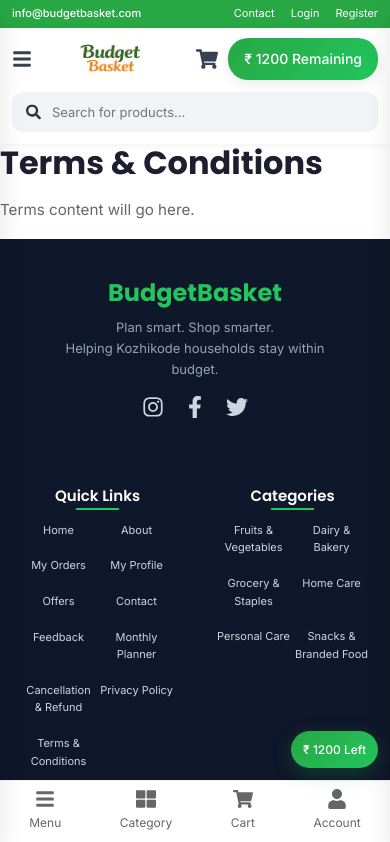
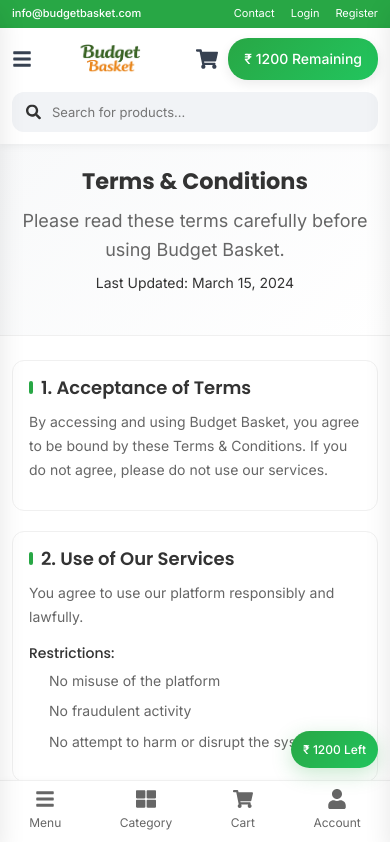
Before and after one commit to vyshnavs0003-sys/budgetbasket-pro-v2, a React (Vite) app: page /terms in a window 390 px wide. Shown: the top 842 px of the page. Built offline with nearby package versions, Linux system fonts and the light colour scheme.

Commit message:
feat: enhance Terms and Conditions Page with real content and edit typo error in product image name

```diff
--- /dev/null
+++ b/src/pages/Terms.css
@@ -0,0 +1,167 @@
+/* Terms.css */
+.terms-page {
+  background: var(--white);
+}
+
+
+/* Hero section */
+.app-hero {
+  background: linear-gradient(
+    135deg,
+    var(--bg-light) 0%,
+    var(--white) 100%
+  );
+  border-bottom: 1px solid var(--border-light);
+}
+
+.app-heading {
+  font-size: var(--text-3xl);
+  font-weight: var(--font-bold);
+  color: var(--text-main);
+  margin-bottom: var(--space-3);
+}
+
+.app-subtext {
+  color: var(--text-secondary);
+  font-size: var(--text-md);
+  margin-bottom: var(--space-2);
+}
+
+.app-meta {
+  font-size: var(--text-sm);
+  color: var(--text-muted);
+}
+
+
+/* Section Card */
+.terms-section {
+  margin-bottom: var(--space-6);
+}
+
+.app-card {
+  background: var(--white);
+  border: 1px solid var(--border-light);
+  border-radius: var(--radius-lg);
+  padding: var(--space-6);
+  transition: all 0.3s ease;
+}
+
+.app-card:hover {
+  transform: translateY(-4px);
+  box-shadow: var(--shadow-md);
+  border-color: var(--primary);
+}
+
+
+/* Headings */
+.terms-section h2 {
+  font-size: var(--text-lg);
+  font-weight: var(--font-semibold);
+  color: var(--text-main);
+  margin-bottom: var(--space-3);
+  position: relative;
+  padding-left: var(--space-4);
+}
+
+.terms-section h2::before {
+  content: '';
+  position: absolute;
+  left: 0;
+  top: 4px;
+  bottom: 4px;
+  width: 4px;
+  background: var(--primary);
+  border-radius: var(--radius-sm);
+}
+
+/* Sub-headings */
+.terms-section h3 {
+  font-size: var(--text-md);
+  font-weight: var(--font-medium);
+  color: var(--text-main);
+  margin-top: var(--space-4);
+  margin-bottom: var(--space-2);
+}
+
+
+/* Text content */
+.terms-section p {
+  color: var(--text-secondary);
+  font-size: var(--text-md);
+  line-height: 1.7;
+  margin-bottom: var(--space-3);
+}
+
+/* Lists */
+.terms-section ul {
+  padding-left: var(--space-5);
+  margin-bottom: var(--space-3);
+}
+
+.terms-section li {
+  color: var(--text-secondary);
+  font-size: var(--text-md);
+  line-height: 1.6;
+  margin-bottom: var(--space-2);
+}
+
+
+/* Contact card */
+.app-contact-card {
+  background: var(--bg-light);
+  border-left: 4px solid var(--primary);
+  border-radius: var(--radius-md);
+  padding: var(--space-4);
+  margin-top: var(--space-3);
+}
+
+.app-contact-card p {
+  margin-bottom: var(--space-2);
+  font-size: var(--text-sm);
+  color: var(--text-main);
+}
+
+.app-contact-card p:last-child {
+  margin-bottom: 0;
+}
+
+
+/* Responsive */
+@media (max-width: 768px) {
+
+  .app-heading {
+    font-size: var(--text-2xl);
+  }
+
+  .terms-section h2 {
+    font-size: var(--text-md);
+  }
+
+  .terms-section h3 {
+    font-size: var(--text-sm);
+  }
+
+  .terms-section p,
+  .terms-section li {
+    font-size: var(--text-sm);
+  }
+
+  .app-card {
+    padding: var(--space-4);
+  }
+}
+
+@media (max-width: 576px) {
+
+  .app-section {
+    padding: var(--space-6) 0;
+  }
+
+  .terms-section {
+    margin-bottom: var(--space-5);
+  }
+
+  .terms-section h2 {
+    padding-left: var(--space-3);
+  }
+}
--- a/src/pages/Terms.jsx
+++ b/src/pages/Terms.jsx
@@ -1,9 +1,112 @@
+import React from "react";
+import "./Terms.css";
+
 const Terms = () => {
   return (
-    <div>
-      <h1>Terms & Conditions</h1>
-      <p>Terms content will go here.</p>
+    <div className="terms-page">
+
+      {/* HERO */}
+      <section className="app-section app-hero text-center">
+        <div className="app-container">
+          <h1 className="app-heading">Terms & Conditions</h1>
+          <p className="app-subtext">
+            Please read these terms carefully before using Budget Basket.
+          </p>
+          <p className="app-meta">Last Updated: March 15, 2024</p>
+        </div>
+      </section>
+
+
+      {/* CONTENT */}
+      <section className="app-section">
+        <div className="app-container app-container-sm">
+
+          {/* 1 */}
+          <div className="terms-section app-card">
+            <h2>1. Acceptance of Terms</h2>
+            <p>
+              By accessing and using Budget Basket, you agree to be bound by these Terms & Conditions.
+              If you do not agree, please do not use our services.
+            </p>
+          </div>
+
+          {/* 2 */}
+          <div className="terms-section app-card">
+            <h2>2. Use of Our Services</h2>
+            <p>You agree to use our platform responsibly and lawfully.</p>
+
+            <h3>Restrictions:</h3>
+            <ul>
+              <li>No misuse of the platform</li>
+              <li>No fraudulent activity</li>
+              <li>No attempt to harm or disrupt the system</li>
+            </ul>
+          </div>
+
+          {/* 3 */}
+          <div className="terms-section app-card">
+            <h2>3. Account Responsibility</h2>
+            <p>
+              You are responsible for maintaining the confidentiality of your account credentials
+              and for all activities under your account.
+            </p>
+          </div>
+
+          {/* 4 */}
+          <div className="terms-section app-card">
+            <h2>4. Orders & Payments</h2>
+
+            <h3>Order Policy:</h3>
+            <ul>
+              <li>All orders are subject to availability</li>
+              <li>Prices may change without notice</li>
+              <li>Orders are confirmed only after successful payment</li>
+            </ul>
+          </div>
+
+          {/* 5 */}
+          <div className="terms-section app-card">
+            <h2>5. Cancellation & Refunds</h2>
+            <p>
+              Orders can be cancelled within a limited time frame. Refunds will be processed
+              according to our refund policy.
+            </p>
+          </div>
+
+          {/* 6 */}
+          <div className="terms-section app-card">
+            <h2>6. Limitation of Liability</h2>
+            <p>
+              Budget Basket shall not be held liable for any indirect, incidental,
+              or consequential damages arising from the use of our services.
+            </p>
+          </div>
+
+          {/* 7 */}
+          <div className="terms-section app-card">
+            <h2>7. Changes to Terms</h2>
+            <p>
+              We reserve the right to update these terms at any time.
+              Continued use of the platform implies acceptance of updated terms.
+            </p>
+          </div>
+
+          {/* 8 */}
+          <div className="terms-section app-card">
+            <h2>8. Contact Us</h2>
+            <p>If you have any questions regarding these terms:</p>
+
+            <div className="app-contact-card">
+              <p><strong>Email:</strong> support@budgetbasket.com</p>
+              <p><strong>Phone:</strong> +91 00000 00000</p>
+              <p><strong>Address:</strong> Calicut, Kerala</p>
+            </div>
+          </div>
+
+        </div>
+      </section>
     </div>
   );
 };
+
 export default Terms;
```
Also changed, not shown: src/assets/images/products/moisturizing-lotion.jpg (renamed from src/assets/images/products/moisturising-lotion.jpg).
